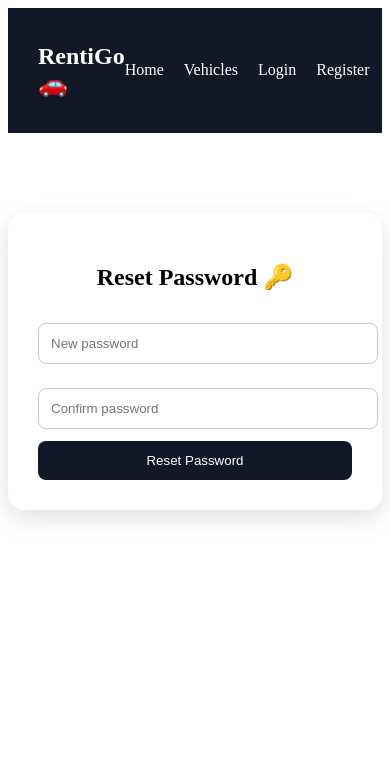
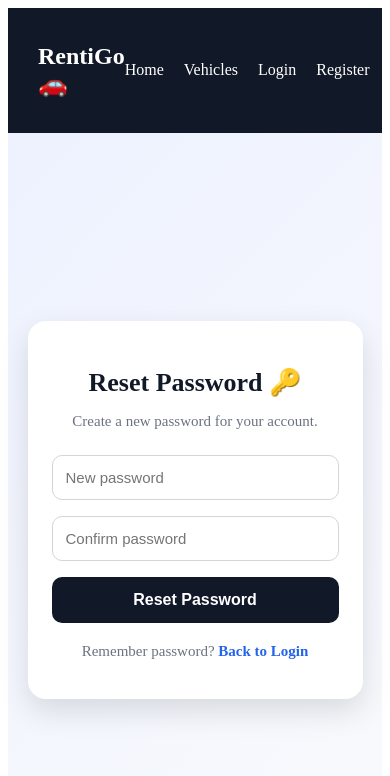
Before and after one commit to saikirangoud964/rentigo-vehicle-rental-system, a React app in the folder frontend/frontend/: page /reset-password in a window 390 px wide. Shown: the top 776 px of the page. Built offline with nearby package versions, Linux system fonts and the light colour scheme; the HTML template or start-up script is replaced by a standard one.

Commit message:
Made reset password page responsive

```diff
--- a/frontend/frontend/src/pages/ResetPassword.jsx
+++ b/frontend/frontend/src/pages/ResetPassword.jsx
@@ -1,5 +1,5 @@
 import { useState } from "react";
-import { useNavigate } from "react-router-dom";
+import { useNavigate, Link } from "react-router-dom";
 import axios from "axios";
 
 function ResetPassword() {
@@ -56,8 +56,11 @@ function ResetPassword() {
   };
 
   return (
+    <div style={pageStyle}>
       <div style={cardStyle}>
-      <h2>Reset Password 🔑</h2>
+        <h2 style={titleStyle}>Reset Password 🔑</h2>
+
+        <p style={subtitleStyle}>Create a new password for your account.</p>
 
         <form onSubmit={resetPassword}>
           <input
@@ -82,36 +85,84 @@ function ResetPassword() {
             {loading ? "Resetting..." : "Reset Password"}
           </button>
         </form>
+
+        <p style={backTextStyle}>
+          Remember password?{" "}
+          <Link to="/login" style={linkStyle}>
+            Back to Login
+          </Link>
+        </p>
+      </div>
     </div>
   );
 }
 
+const pageStyle = {
+  minHeight: "calc(100vh - 90px)",
+  display: "flex",
+  justifyContent: "center",
+  alignItems: "center",
+  background: "linear-gradient(135deg, #eef2ff, #f8fafc)",
+  padding: "clamp(16px, 5vw, 30px)",
+  boxSizing: "border-box",
+};
+
 const cardStyle = {
+  width: "100%",
   maxWidth: "420px",
-  margin: "80px auto",
-  padding: "30px",
+  padding: "clamp(24px, 5vw, 35px)",
   background: "#fff",
-  borderRadius: "16px",
-  boxShadow: "0 8px 24px rgba(0,0,0,0.12)",
+  borderRadius: "18px",
+  boxShadow: "0 12px 30px rgba(0,0,0,0.12)",
   textAlign: "center",
+  boxSizing: "border-box",
+};
+
+const titleStyle = {
+  fontSize: "clamp(26px, 5vw, 30px)",
+  marginBottom: "10px",
+  color: "#111827",
+};
+
+const subtitleStyle = {
+  color: "#6b7280",
+  marginBottom: "25px",
+  fontSize: "clamp(15px, 2vw, 16px)",
 };
 
 const inputStyle = {
   width: "100%",
-  padding: "12px",
-  margin: "12px 0",
-  borderRadius: "8px",
-  border: "1px solid #ccc",
+  padding: "13px",
+  marginBottom: "16px",
+  borderRadius: "10px",
+  border: "1px solid #d1d5db",
+  fontSize: "15px",
+  outline: "none",
+  boxSizing: "border-box",
 };
 
 const btnStyle = {
   width: "100%",
-  padding: "12px",
+  padding: "14px",
   background: "#111827",
   color: "white",
   border: "none",
-  borderRadius: "8px",
+  borderRadius: "10px",
   cursor: "pointer",
+  fontSize: "16px",
+  fontWeight: "bold",
+};
+
+const backTextStyle = {
+  marginTop: "20px",
+  color: "#6b7280",
+  fontSize: "15px",
+};
+
+const linkStyle = {
+  color: "#2563eb",
+  textDecoration: "none",
+  fontWeight: "bold",
 };
 
 export default ResetPassword;
```
Lines whose indentation alone changed are shown as unchanged.
